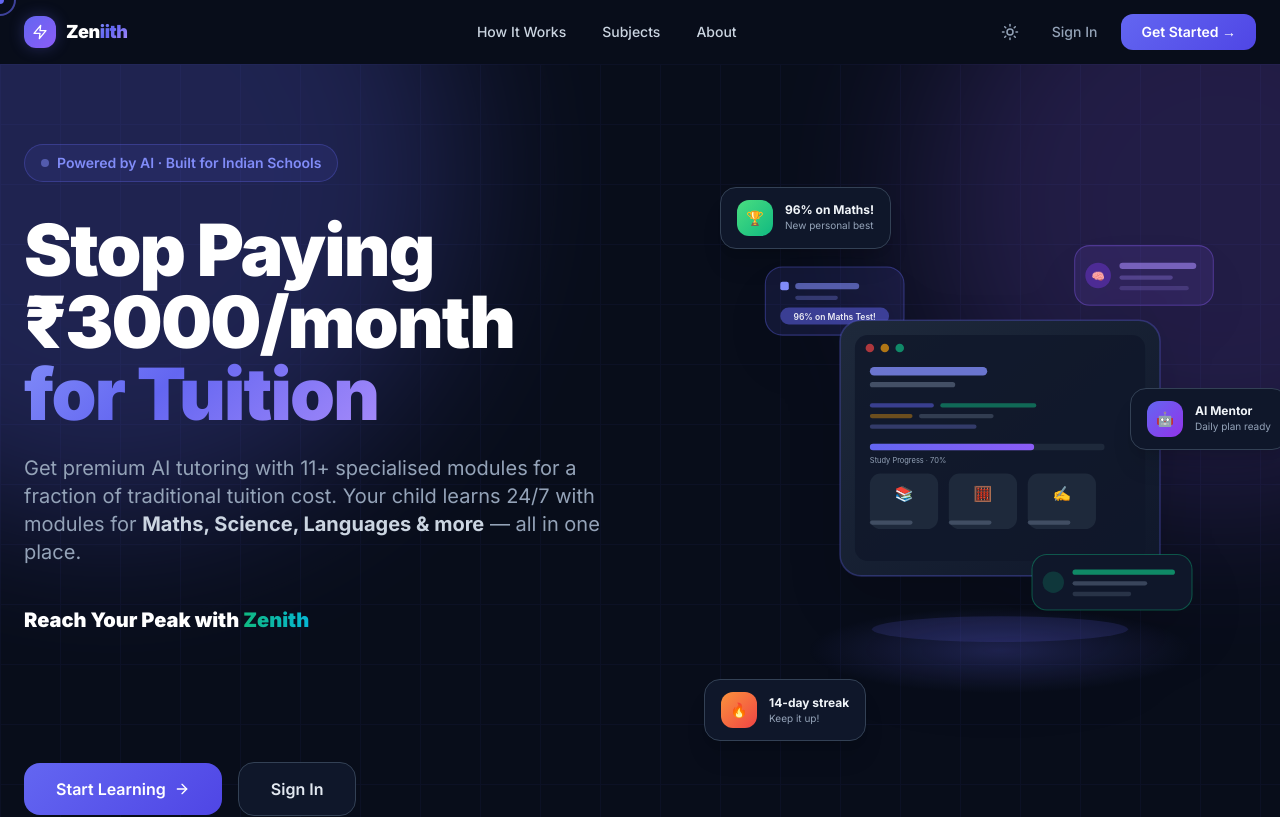
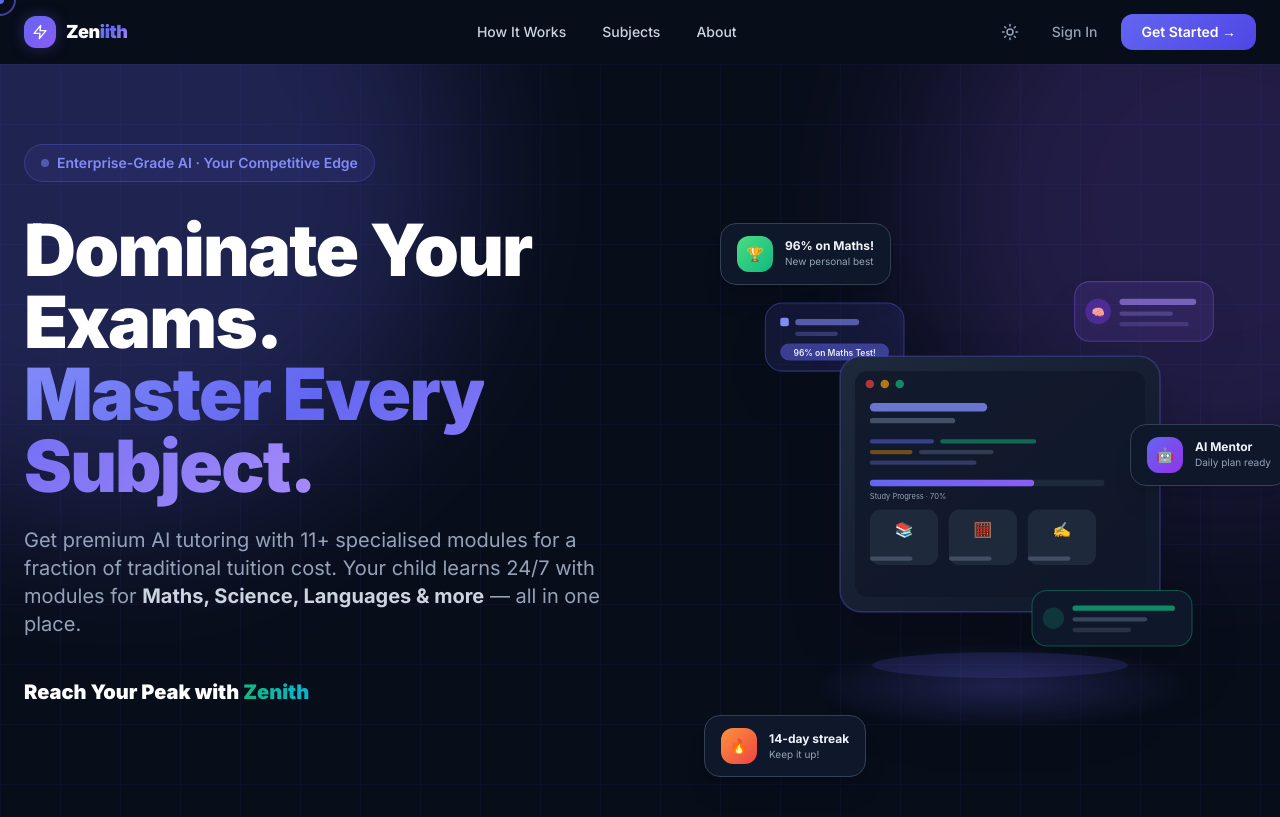
Before and after one commit to PrinceSoni23/Zenith-AI, a Next.js app: page / in a window 1280 px wide. Shown: the top 817 px of the page. Built offline with nearby package versions, Linux system fonts and the light colour scheme.

Commit message:
changed the lines of hero section

```diff
--- a/src/app/page.tsx
+++ b/src/app/page.tsx
@@ -508,7 +508,7 @@
                 className="inline-flex items-center gap-2 px-4 py-2 rounded-full border text-sm font-semibold mb-8 bg-primary-500/10 border-primary-500/30 text-primary-500 dark:text-primary-400"
               >
                 <span className="w-2 h-2 rounded-full bg-primary-400 animate-pulse" />
-                Powered by AI · Built for Indian Schools
+                Enterprise-Grade AI · Your Competitive Edge
               </div>
 
               <h1
@@ -516,10 +516,10 @@
                 className="text-5xl md:text-6xl xl:text-7xl font-black leading-[1.05] tracking-tight mb-6"
               >
                 <span className="text-slate-900 dark:text-white">
-                  Stop Paying ₹3000/month
+                  Dominate Your Exams.
                 </span>
                 <br />
-                <span className="gradient-text">for Tuition</span>
+                <span className="gradient-text">Master Every Subject.</span>
               </h1>
 
               <p
```
